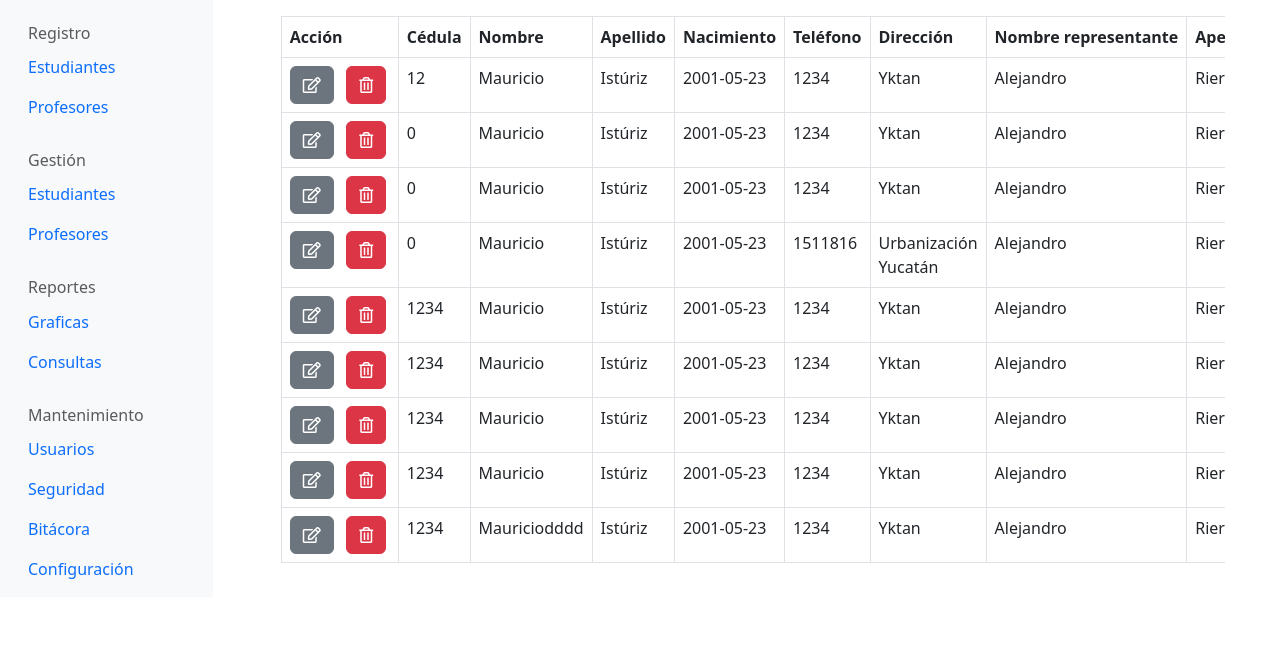
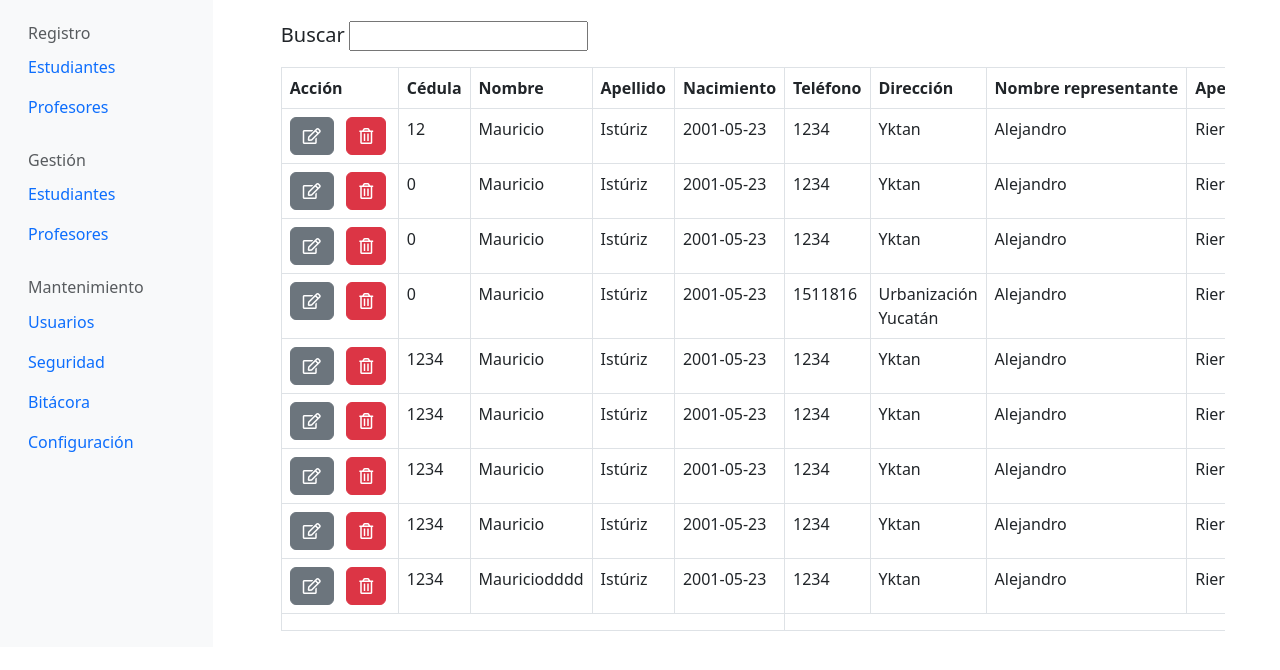
Before and after one commit to Isturiz/ncl-001, a PHP site: page /Vista/GestionEstudiante/estudiante.php in a window 1280 px wide. Shown: the part 56-726 px from the top of the page. Run offline with PHP 8.4, Linux system fonts and the light colour scheme; a user stored in the database is signed in; data comes from the database, SQL or seed files in the repository; some libraries are stand-ins or nearby versions.

Commit message:
add searcher

```diff
--- a/Controlador/Sistema/login.php
+++ b/Controlador/Sistema/login.php
@@ -4,8 +4,6 @@ require_once('../../Modelo/conexion.php');
 
 $email = $_POST['email'];
 $clave = $_POST['clave'];
-
-
 
 
 session_start();
--- a/Vista/GestionEstudiante/estudiante.php
+++ b/Vista/GestionEstudiante/estudiante.php
@@ -26,10 +26,26 @@
       <!-- Main -->
       <div class="col-md-10">
         <div class="container table-responsive col-md-11 mt-md-3">
-          <table class="table table-bordered table-hover">
-            <thead>
+
+          <!-- Buscador -->
+          <form class="mt-1 mb-3">
+          <label
+            for="searchTerm" class="fs-5">
+            Buscar
+          </label>
+          <input
+            id="searchTerm"
+            type="text"
+            onkeyup="doSearch()"/>
+          </form>
+
+          <!-- Tabla -->
+          <table
+            class="table table-bordered table-hover"
+            id="datos">
+
+            <thead >
               <tr>
-
                 <th><div style="width: 100px;"></div> Acción</th>
                 <th>Cédula</th>
                 <th>Nombre</th>
@@ -37,8 +53,6 @@
                 <th>Nacimiento</th>
                 <th>Teléfono</th>
                 <th>Dirección</th>
-
-
 
                 <th>Nombre&nbsp;representante</th>
                 <th>Apellido&nbsp;representante</th>
@@ -80,8 +94,6 @@
                 <td> <?php echo $row['telefono'];?> </td>
                 <td> <?php echo $row['direccion'];?> </td>
 
-
-
                 <td> <?php echo $row['nombreRepresentante'];?> </td>
                 <td> <?php echo $row['apellidoRepresentante'];?> </td>
                 <td> <?php echo $row['telefonoRepresentante'];?> </td>
@@ -98,7 +110,9 @@
               <?php
               }
               ?>
-
+              <tr class='noSearch hide'>
+                <td colspan="5"></td>
+              </tr>
             </tbody>
           </table>
         </div>
@@ -106,6 +120,7 @@
     </div>
   </div>
 
+  <script src="../../Recursos/js/custom/buscar.js"></script>
   <script src="../../Recursos/js/bootstrap/bootstrap.js"></script>
 </body>
 </html>
--- a/Vista/Panel/panel-izq.php
+++ b/Vista/Panel/panel-izq.php
@@ -45,26 +45,6 @@
 
     </ul>
 
-    <!-- Reportes -->
-    <h6 class="sidebar-heading d-flex justify-content-between align-items-center px-3 mt-4 mb-1 text-muted">
-      <span>Reportes</span>
-      <a class="d-flex align-items-center text-muted" href="#">
-      </a>
-    </h6>
-    <ul class="nav flex-column mb-2">
-
-      <li class="nav-item">
-        <a class="nav-link" href="#">
-          Graficas
-        </a>
-      </li>
-
-      <li class="nav-item">
-        <a class="nav-link" href="#">
-          Consultas
-        </a>
-      </li>
-
     </ul>
 
     <!-- Mantenimiento -->
--- a/Vista/Sistema/principal.php
+++ b/Vista/Sistema/principal.php
@@ -16,7 +16,7 @@
 
   <!-- Panel izquierdo -->
   <div class="container-fluid">
-    <div class="row ">
+    <div class="row">
       <?php require_once('../Panel/panel-izq.php'); ?>
       <div class="col-md-10 col-sm-2">
             <p>MENSAJE DE BIENVENIDA</p>
```
Also changed, not shown: Recursos/js/custom/buscar.js (added, +62 -0 lines), Vista/GestionProfesor/profesor.php (+22 -2 lines), Vista/Mantenimiento/usuario.php (added).
